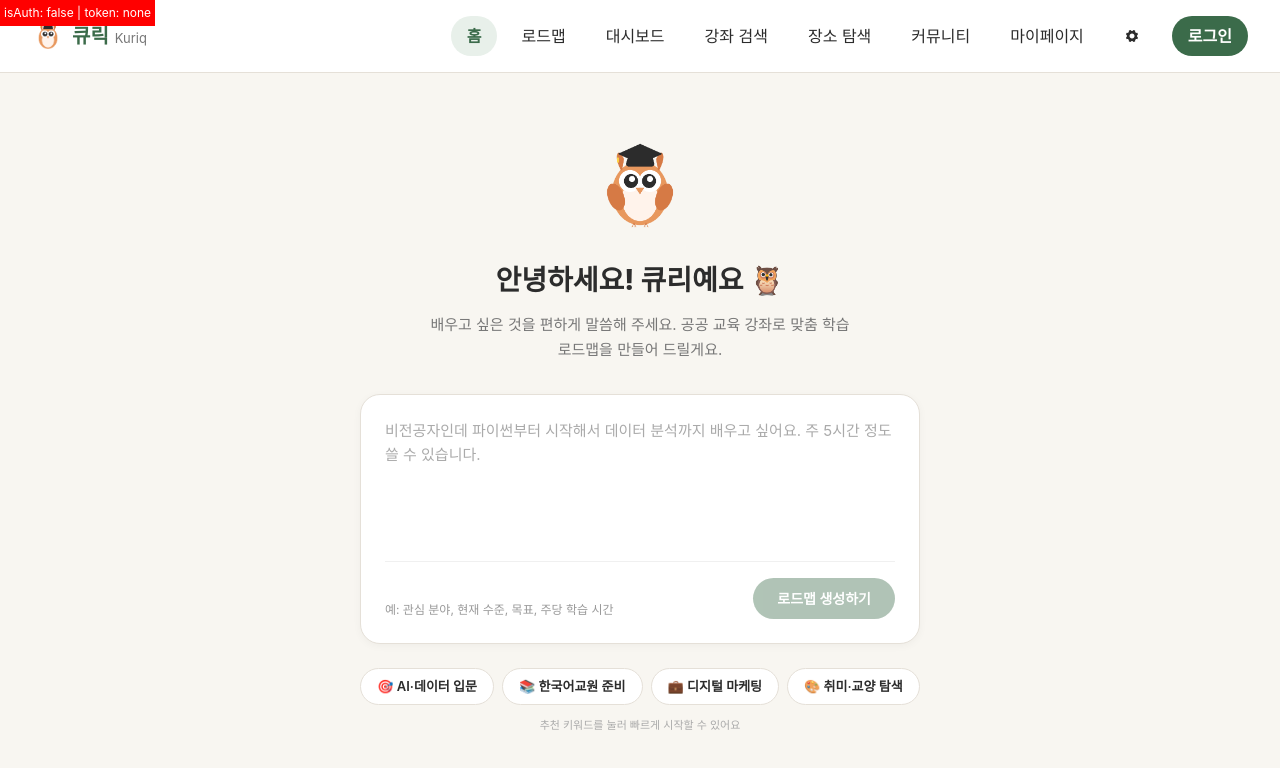
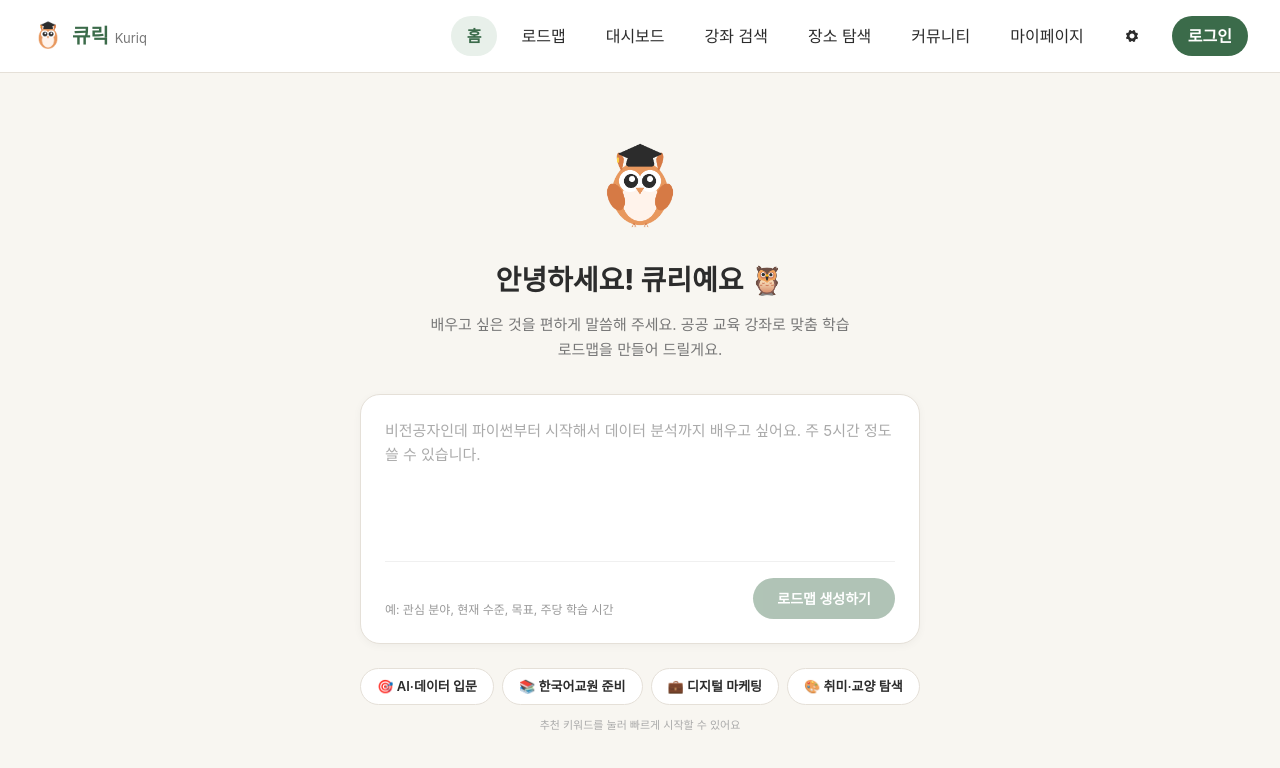
Before and after one commit to Kuriq/kuriq-frontend, a React (Vite) app: page / in a window 1280 px wide. Shown: the top 768 px of the page. Built offline with nearby package versions, Linux system fonts and the light colour scheme; a web font is replaced by a local one.

Commit message:
chore: 디버깅 코드 제거 및 멀티탭 로그인 간섭 수정
Removed debug information from the Home component.

```diff
--- a/src/pages/Home.tsx
+++ b/src/pages/Home.tsx
@@ -42,11 +42,6 @@ export default function Home() {
 
   return (
     <div className="min-h-screen bg-[#F8F6F1] flex flex-col">
-      {/* 디버그용 — 확인 후 삭제 */}
-      <div style={{position:'fixed',top:0,left:0,zIndex:9999,background:'red',color:'white',padding:'4px',fontSize:'12px'}}>
-        isAuth: {String(isAuthenticated)} | token: {localStorage.getItem('accessToken')?.substring(0,10) ?? 'none'}
-      </div>
-
       <Navigation activeMenu="홈" />
 
       <main className="flex-1 flex items-center justify-center px-8 py-16">
```
